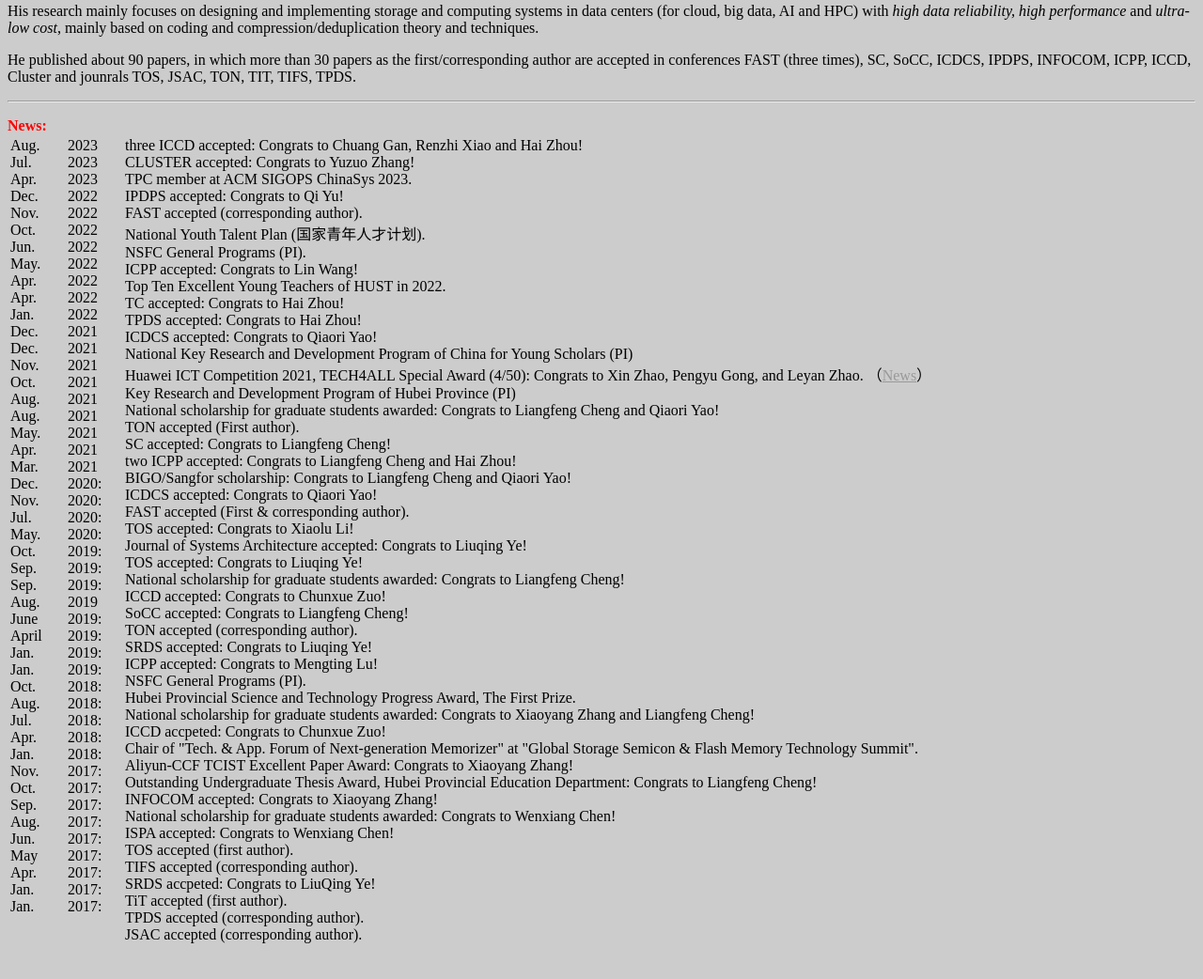
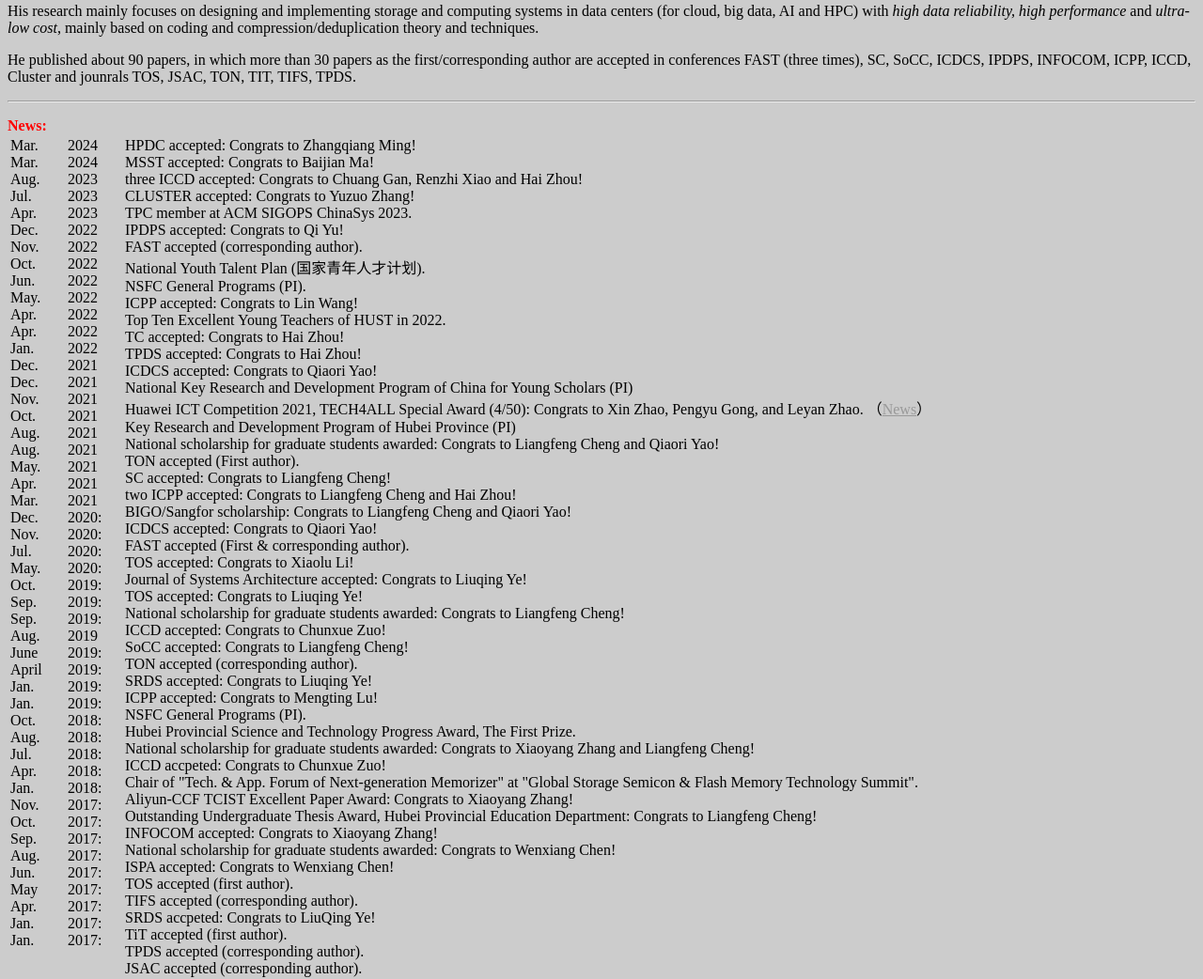
Before and after one commit to YuchongHu/yuchonghu.github.io, a plain HTML site: page index.html in a window 1280 px wide. Shown: the part 513-1555 px from the top of the page at 94% size. Drawn offline with Linux system fonts and the light colour scheme.

Commit message:
update index and publication

```diff
--- a/index.html
+++ b/index.html
@@ -78,7 +78,9 @@
 
 <table height="645">
   <tr valign="top">
-        <td width="57" height="639" class="STYLE3">Aug.<br>
+        <td width="57" height="639" class="STYLE3">Mar.<br>
+          Mar.<br>
+          Aug.<br>
           Jul.<br>
           Apr.<br>
           Dec.<br>
@@ -125,7 +127,9 @@
         Jan.<br>
         Jan.<br>        <br>
     </td>
-    <td width="57" class="STYLE3">2023<br>
+    <td width="57" class="STYLE3">2024<br>
+      2024<br>
+      2023<br>
       2023<br>
       2023<br>
       2022<br>
@@ -172,7 +176,9 @@
 2017:<br>
 2017:<font face="Times New Roman, Times, serif"><br>
     </font></td>
-    <td width="900"><span class="STYLE3"><font color="#000000">three ICCD accepted: Congrats to Chuang Gan, Renzhi Xiao and Hai Zhou! <br>
+    <td width="900"><span class="STYLE3"><font color="#000000">HPDC accepted: Congrats to Zhangqiang Ming! <br>
+      MSST accepted: Congrats to Baijian Ma! <br>
+      three ICCD accepted: Congrats to Chuang Gan, Renzhi Xiao and Hai Zhou! <br>
       CLUSTER accepted: Congrats to Yuzuo Zhang! <br>
       TPC member at ACM SIGOPS ChinaSys 2023. <br>
       IPDPS accepted: Congrats to Qi Yu! <br>
```
Also changed, not shown: publications.html (+10 -0 lines).
